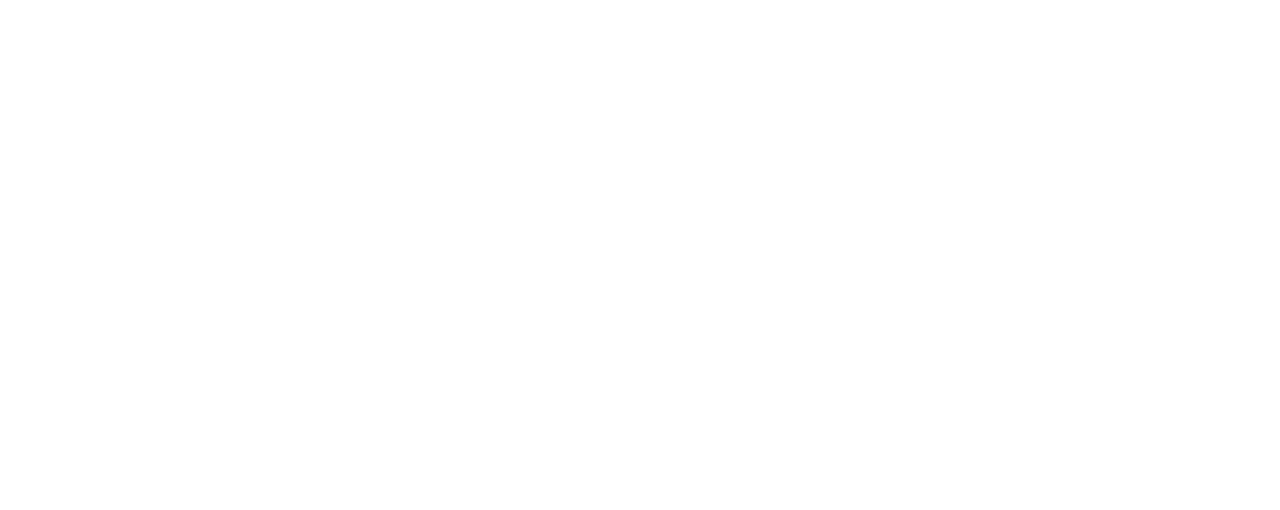
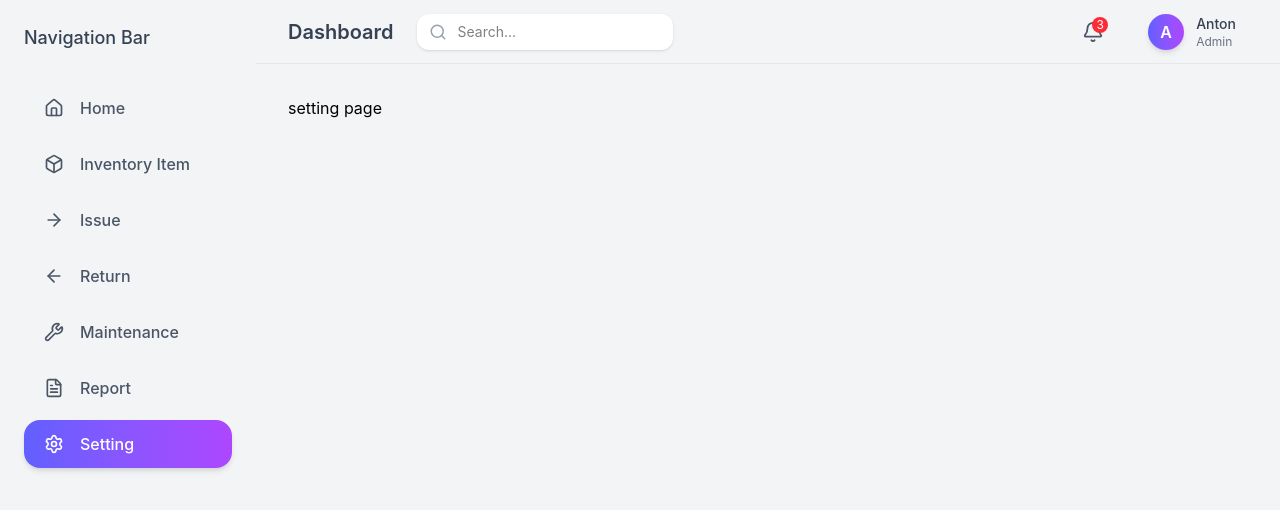
Before and after one commit to karenthiran/Inventory-Management-System, a React (Vite) app in the folder client/: page /setting in a window 1280 px wide. Before the commit this address had no page. Shown: the top 510 px of the page. Built offline with nearby package versions, Linux system fonts and the light colour scheme.

Commit message:
setting page routed in app routes

```diff
--- a/client/src/routes/AppRoutes.jsx
+++ b/client/src/routes/AppRoutes.jsx
@@ -6,6 +6,7 @@ import Issue from "../pages/Issue";
 import Return from "../pages/Return";
 import Maintenance from "../pages/Maintenance";
 import Report from "../pages/Report";
+import Setting from "../pages/Settings";
 
 const AppRoutes = () => {
   return (
@@ -18,6 +19,7 @@ const AppRoutes = () => {
         <Route path="return" element={<Return />} />
         <Route path="maintenance" element={<Maintenance />} />
         <Route path="report" element={<Report />} />
+        <Route path="setting" element={<Setting />} />
       </Route>
     </Routes>
   );
```
